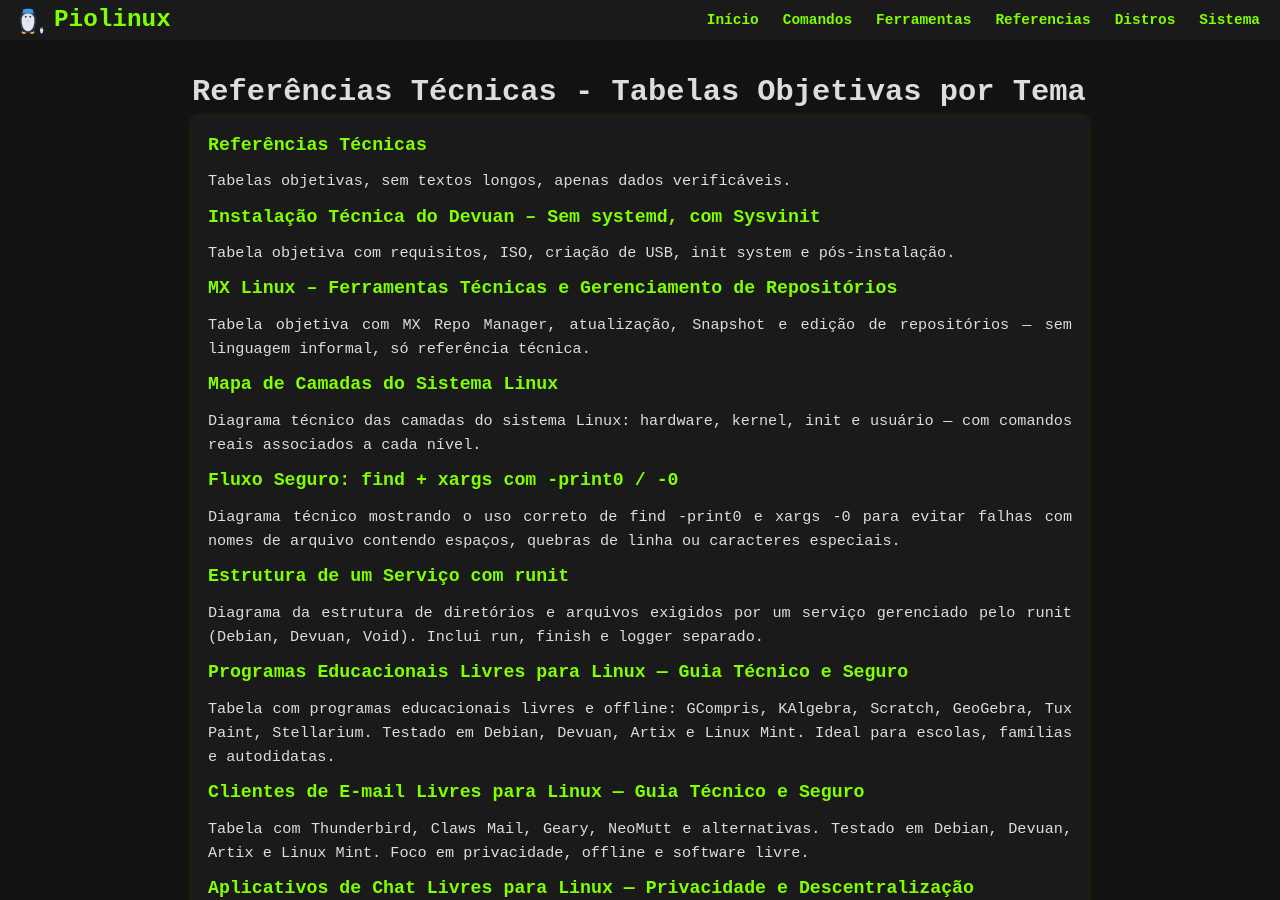
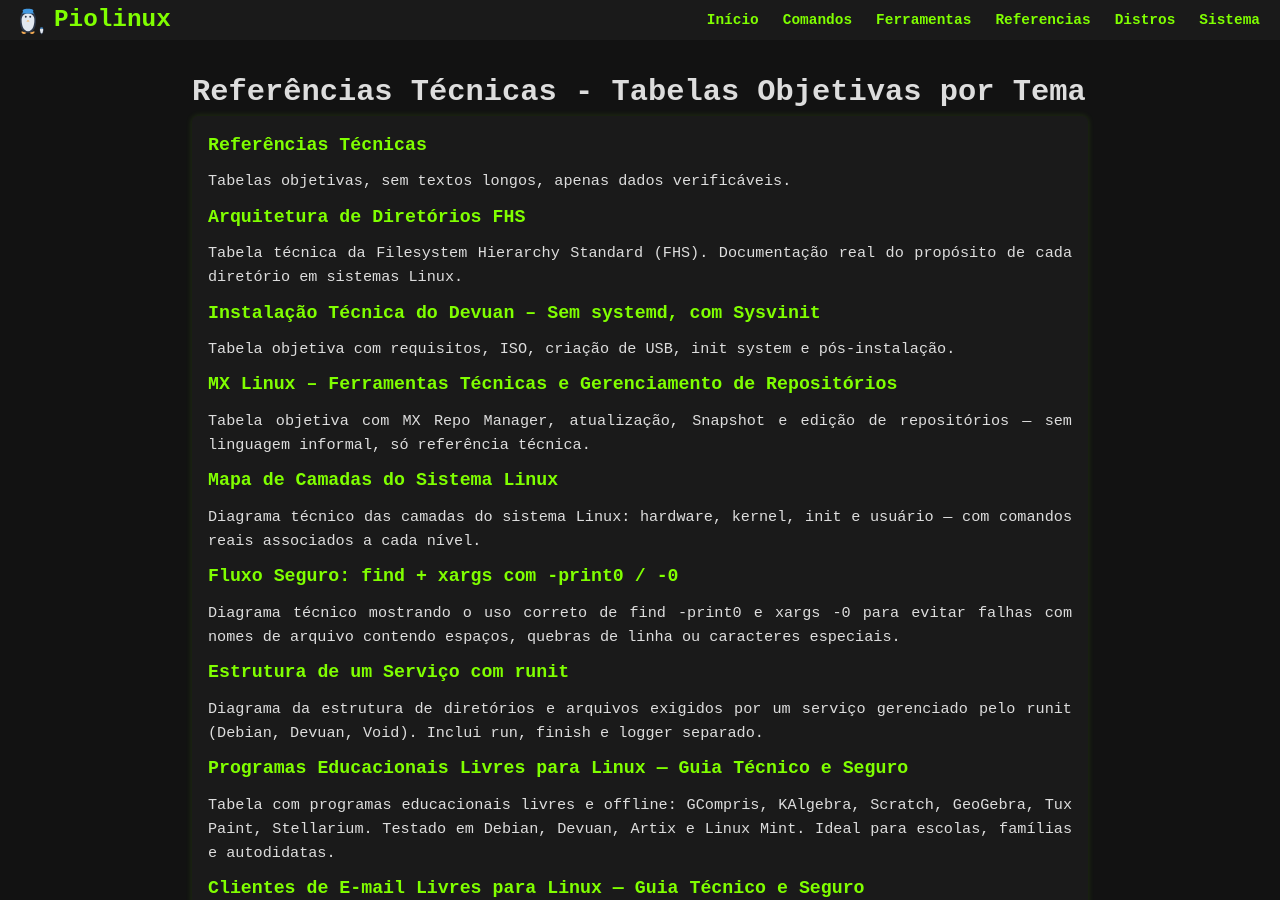
Before and after one commit to Piolinux/piolinux-site, a Jekyll site: the page built from _pages/_referencias/referencias-tecnicas-tabelas-objetivas-por-tema.md, in a window 1280 px wide and 900 px high. Built offline with Jekyll 4.4.1, drawn with Linux system fonts in a browser that asks for light colours.

Commit message:
Add files via upload

```diff
--- /dev/null
+++ b/_pages/_referencias/arquitetura-de-diretorios-fhs.md
@@ -0,0 +1,114 @@
+---
+layout: manual-seo
+title: 'Arquitetura de Diretórios FHS'
+description: "Tabela técnica da Filesystem Hierarchy Standard (FHS). Documentação real do propósito de cada diretório em sistemas Linux."
+tags: [bin, etc, dev, root, usr, arquitetura de diretorio]
+permalink: /referencias/fhs/
+---
+
+
+
+
+
+<section>
+
+<table class="evergreen-table">
+  <thead>
+    <tr>
+      <th>Diretório</th>
+      <th>Propósito</th>
+      <th>Conteúdo típico</th>
+    </tr>
+  </thead>
+  <tbody>
+    <tr>
+      <td data-label="Diretório"><code>/</code></td>
+      <td data-label="Propósito">Raiz do sistema de arquivos.</td>
+      <td data-label="Conteúdo típico">Todos os outros diretórios estão aqui.</td>
+    </tr>
+    <tr>
+      <td data-label="Diretório"><code>/bin</code></td>
+      <td data-label="Propósito">Comandos essenciais para todos os usuários.</td>
+      <td data-label="Conteúdo típico">ls, cp, bash, cat, grep</td>
+    </tr>
+    <tr>
+      <td data-label="Diretório"><code>/sbin</code></td>
+      <td data-label="Propósito">Comandos essenciais para o administrador do sistema.</td>
+      <td data-label="Conteúdo típico">fdisk, iptables, ifconfig, init</td>
+    </tr>
+    <tr>
+      <td data-label="Diretório"><code>/etc</code></td>
+      <td data-label="Propósito">Arquivos de configuração do sistema.</td>
+      <td data-label="Conteúdo típico">fstab, passwd, network/interfaces</td>
+    </tr>
+    <tr>
+      <td data-label="Diretório"><code>/home</code></td>
+      <td data-label="Propósito">Diretórios pessoais dos usuários.</td>
+      <td data-label="Conteúdo típico">/home/user, /home/alice</td>
+    </tr>
+    <tr>
+      <td data-label="Diretório"><code>/root</code></td>
+      <td data-label="Propósito">Diretório pessoal do superusuário (root).</td>
+      <td data-label="Conteúdo típico">/root/.bashrc</td>
+    </tr>
+    <tr>
+      <td data-label="Diretório"><code>/usr</code></td>
+      <td data-label="Propósito">Software e arquivos de usuário (não essenciais para o boot).</td>
+      <td data-label="Conteúdo típico">/usr/bin, /usr/lib, /usr/share</td>
+    </tr>
+    <tr>
+      <td data-label="Diretório"><code>/usr/bin</code></td>
+      <td data-label="Propósito">Comandos não essenciais para usuários.</td>
+      <td data-label="Conteúdo típico">git, python3, firefox</td>
+    </tr>
+    <tr>
+      <td data-label="Diretório"><code>/usr/sbin</code></td>
+      <td data-label="Propósito">Comandos não essenciais para administração.</td>
+      <td data-label="Conteúdo típico">useradd, apache2, sshd</td>
+    </tr>
+    <tr>
+      <td data-label="Diretório"><code>/var</code></td>
+      <td data-label="Propósito">Dados variáveis: logs, spool, caches.</td>
+      <td data-label="Conteúdo típico">/var/log, /var/mail, /var/cache</td>
+    </tr>
+    <tr>
+      <td data-label="Diretório"><code>/tmp</code></td>
+      <td data-label="Propósito">Arquivos temporários (apagados no reboot).</td>
+      <td data-label="Conteúdo típico">arquivos de sessão, downloads parciais</td>
+    </tr>
+    <tr>
+      <td data-label="Diretório"><code>/boot</code></td>
+      <td data-label="Propósito">Arquivos estáticos do bootloader e kernel.</td>
+      <td data-label="Conteúdo típico">vmlinuz, initrd.img, grub/</td>
+    </tr>
+    <tr>
+      <td data-label="Diretório"><code>/dev</code></td>
+      <td data-label="Propósito">Arquivos de dispositivo (criados pelo kernel ou udev).</td>
+      <td data-label="Conteúdo típico">sda, tty, null, random</td>
+    </tr>
+    <tr>
+      <td data-label="Diretório"><code>/proc</code></td>
+      <td data-label="Propósito">Interface virtual ao kernel (não é armazenamento real).</td>
+      <td data-label="Conteúdo típico">cpuinfo, meminfo, mounts</td>
+    </tr>
+    <tr>
+      <td data-label="Diretório"><code>/sys</code></td>
+      <td data-label="Propósito">Interface moderna ao kernel para configuração de hardware.</td>
+      <td data-label="Conteúdo típico">class/, devices/, kernel/</td>
+    </tr>
+    <tr>
+      <td data-label="Diretório"><code>/opt</code></td>
+      <td data-label="Propósito">Pacotes de software opcionais (geralmente comerciais ou externos).</td>
+      <td data-label="Conteúdo típico">/opt/google/chrome, /opt/zoom</td>
+    </tr>
+    <tr>
+      <td data-label="Diretório"><code>/srv</code></td>
+      <td data-label="Propósito">Dados servidos por este sistema.</td>
+      <td data-label="Conteúdo típico">/srv/www (HTTP), /srv/ftp</td>
+    </tr>
+  </tbody>
+</table>
+<p>Fonte: FHS 3.0 + observação direta do sistema. Funciona em Devuan, Debian, Slackware, Arch e outros.</p>
+
+
+</section>
--- a/_pages/_referencias/referencias-tecnicas-tabelas-objetivas-por-tema.md
+++ b/_pages/_referencias/referencias-tecnicas-tabelas-objetivas-por-tema.md
@@ -23,7 +23,24 @@ tags:
    | where_exp: "page", "page.url != '/referencias/'" %}
 
 
-<!-- Seo: USB -->
+
+
+
+
+
+
+
+
+<div class="section">
+      {% for page in pages %}
+      {% if page.tags contains "arquitetura de diretorio" %}
+        <div class="ref-item">
+          <h3><a href="{{ page.url | relative_url }}">{{ page.title }}</a></h3>
+          <p>{{ page.description }}</p>
+        </div>
+      {% endif %}
+    {% endfor %}
+  </div>
 
 
 
```
Also changed, not shown: other parts of _pages/_referencias/referencias-tecnicas-tabelas-objetivas-por-tema.md (+1 -1 lines).
